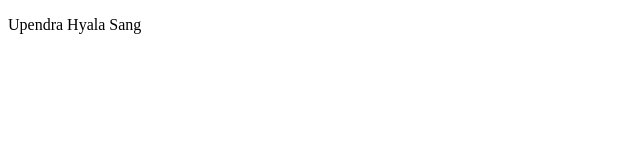
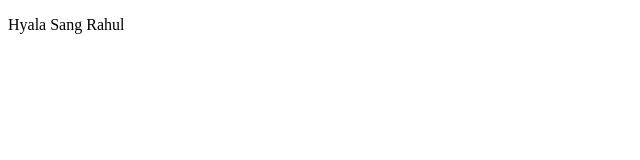
Before and after one commit to 007kakashi/test.github.io, a plain HTML site: page index.html in a window 1280 px wide. Shown: the full height of the page, 0-640 px from the left. Drawn offline with Linux system fonts and the light colour scheme.

Commit message:
Update index.html

```diff
--- a/index.html
+++ b/index.html
@@ -7,6 +7,6 @@
     <title>Document</title>
 </head>
 <body>
-    <p>Upendra Hyala Sang</p>
+    <p>Hyala Sang Rahul</p>
 </body>
 </html>
```
